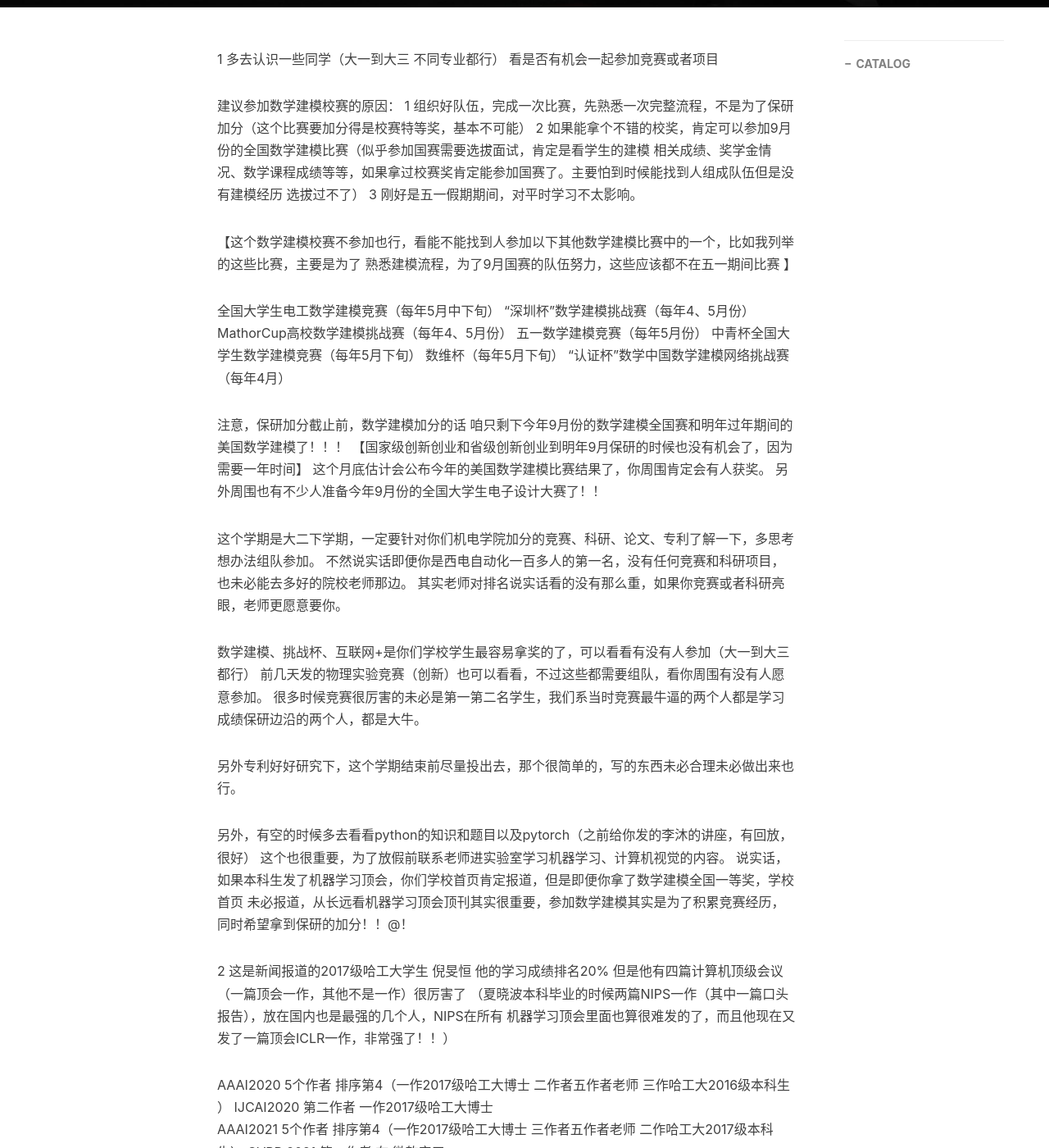
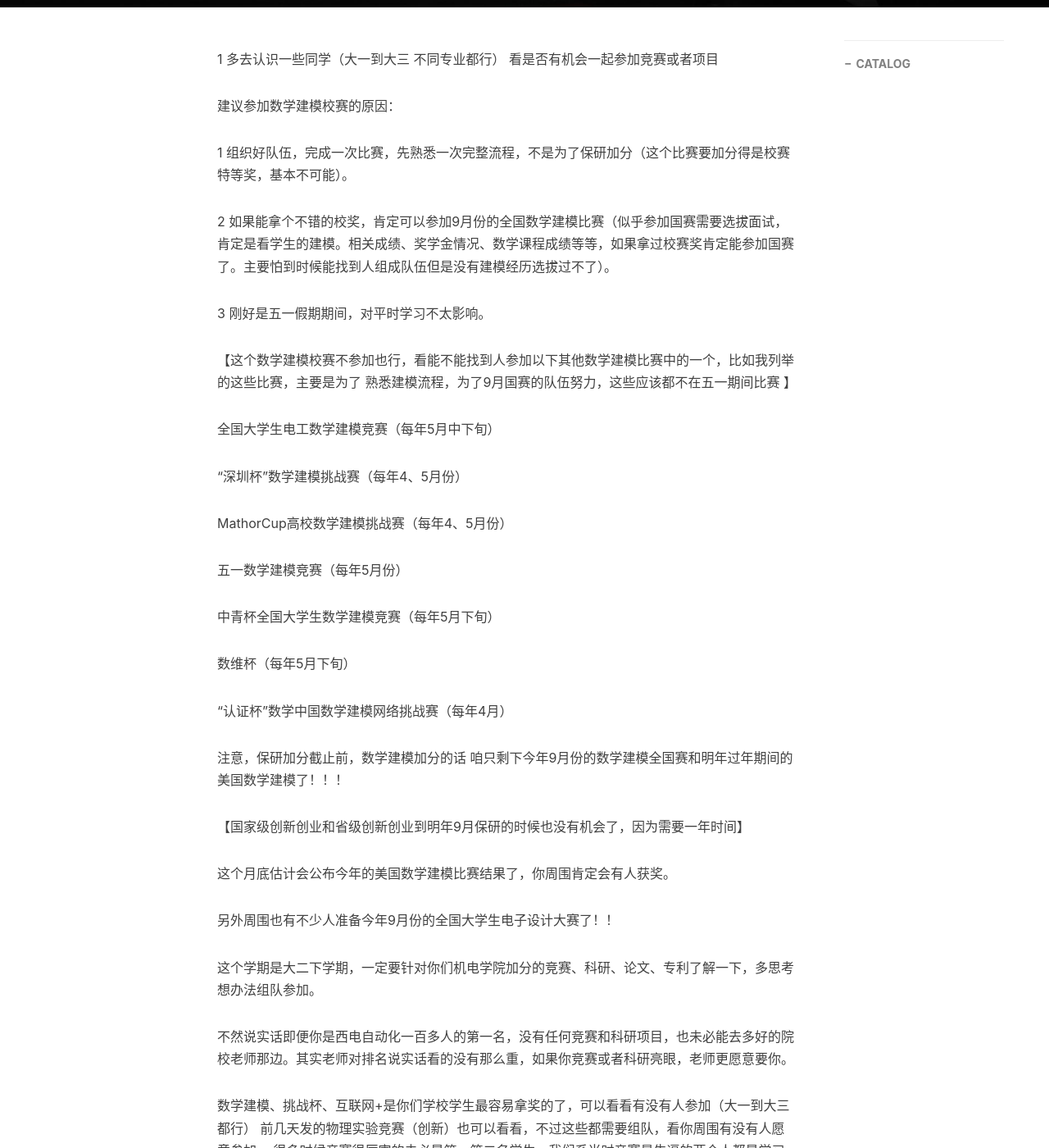
Before and after one commit to pengjiao123/pengjiao123.github.io, a Jekyll site: the page built from _posts/2021-04-06-一些提醒适当看看.md, in a window 1280 px wide and 1400 px high, scrolled down 514 px. Shown: the whole window at 82% size. Built offline with Jekyll 4.4.1, drawn with Linux system fonts in a browser that asks for light colours; nearby versions of some CDN libraries; comment, search, counter and statistics services are not loaded; some of the changed lines change nothing that is shown; some of the changed text lies outside the part shown.

Commit message:
Update 2021-04-06-一些提醒适当看看.md

```diff
--- a/_posts/2021-04-06-一些提醒适当看看.md
+++ b/_posts/2021-04-06-一些提醒适当看看.md
@@ -13,10 +13,11 @@
 1 多去认识一些同学（大一到大三 不同专业都行） 看是否有机会一起参加竞赛或者项目
 
 建议参加数学建模校赛的原因：
-1 组织好队伍，完成一次比赛，先熟悉一次完整流程，不是为了保研加分（这个比赛要加分得是校赛特等奖，基本不可能）
-2 如果能拿个不错的校奖，肯定可以参加9月份的全国数学建模比赛（似乎参加国赛需要选拔面试，肯定是看学生的建模
-相关成绩、奖学金情况、数学课程成绩等等，如果拿过校赛奖肯定能参加国赛了。主要怕到时候能找到人组成队伍但是没有建模经历
-选拔过不了）
+
+1 组织好队伍，完成一次比赛，先熟悉一次完整流程，不是为了保研加分（这个比赛要加分得是校赛特等奖，基本不可能）。
+
+2 如果能拿个不错的校奖，肯定可以参加9月份的全国数学建模比赛（似乎参加国赛需要选拔面试，肯定是看学生的建模。相关成绩、奖学金情况、数学课程成绩等等，如果拿过校赛奖肯定能参加国赛了。主要怕到时候能找到人组成队伍但是没有建模经历选拔过不了）。
+
 3 刚好是五一假期期间，对平时学习不太影响。
 
 
@@ -24,22 +25,33 @@
 熟悉建模流程，为了9月国赛的队伍努力，这些应该都不在五一期间比赛 】
 
 全国大学生电工数学建模竞赛（每年5月中下旬）
+
 “深圳杯”数学建模挑战赛（每年4、5月份）
+
 MathorCup高校数学建模挑战赛（每年4、5月份）
+
 五一数学建模竞赛（每年5月份）
+
 中青杯全国大学生数学建模竞赛（每年5月下旬）
+
 数维杯（每年5月下旬）
+
 “认证杯”数学中国数学建模网络挑战赛（每年4月）
 
 
+
 注意，保研加分截止前，数学建模加分的话 咱只剩下今年9月份的数学建模全国赛和明年过年期间的美国数学建模了！！！
+
 【国家级创新创业和省级创新创业到明年9月保研的时候也没有机会了，因为需要一年时间】
+
 这个月底估计会公布今年的美国数学建模比赛结果了，你周围肯定会有人获奖。
+
 另外周围也有不少人准备今年9月份的全国大学生电子设计大赛了！！
 
+
 这个学期是大二下学期，一定要针对你们机电学院加分的竞赛、科研、论文、专利了解一下，多思考想办法组队参加。
-不然说实话即便你是西电自动化一百多人的第一名，没有任何竞赛和科研项目，也未必能去多好的院校老师那边。
-其实老师对排名说实话看的没有那么重，如果你竞赛或者科研亮眼，老师更愿意要你。
+
+不然说实话即便你是西电自动化一百多人的第一名，没有任何竞赛和科研项目，也未必能去多好的院校老师那边。其实老师对排名说实话看的没有那么重，如果你竞赛或者科研亮眼，老师更愿意要你。
 
 数学建模、挑战杯、互联网+是你们学校学生最容易拿奖的了，可以看看有没有人参加（大一到大三都行）
 前几天发的物理实验竞赛（创新）也可以看看，不过这些都需要组队，看你周围有没有人愿意参加。
@@ -50,14 +62,14 @@
 
 另外，有空的时候多去看看python的知识和题目以及pytorch（之前给你发的李沐的讲座，有回放，很好）
 这个也很重要，为了放假前联系老师进实验室学习机器学习、计算机视觉的内容。
-说实话，如果本科生发了机器学习顶会，你们学校首页肯定报道，但是即便你拿了数学建模全国一等奖，学校首页
-未必报道，从长远看机器学习顶会顶刊其实很重要，参加数学建模其实是为了积累竞赛经历，同时希望拿到保研的加分！！@！
+
+说实话，如果本科生发了机器学习顶会，你们学校首页肯定报道，但是即便你拿了数学建模全国一等奖，学校首页未必报道，从长远看机器学习顶会顶刊其实很重要，参加数学建模其实是为了积累竞赛经历，同时希望拿到保研的加分！
 
 2 这是新闻报道的2017级哈工大学生 倪旻恒
-他的学习成绩排名20% 但是他有四篇计算机顶级会议（一篇顶会一作，其他不是一作）很厉害了
-（夏晓波本科毕业的时候两篇NIPS一作（其中一篇口头报告），放在国内也是最强的几个人，NIPS在所有
-机器学习顶会里面也算很难发的了，而且他现在又发了一篇顶会ICLR一作，非常强了！！）
 
+他的学习成绩排名是20% 但是他有四篇计算机顶级会议（一篇顶会一作，其他不是一作）很厉害了。
+
+（夏晓波本科毕业的时候两篇NIPS一作（其中一篇口头报告），放在国内也是最强的几个人，NIPS在所有机器学习顶会里面也算很难发的了，而且他现在又发了一篇顶会ICLR一作，非常强了！！）。
 
 AAAI2020 5个作者 排序第4（一作2017级哈工大博士 二作者五作者老师 三作哈工大2016级本科生 ）
 IJCAI2020 第二作者 一作2017级哈工大博士
@@ -65,3 +77,7 @@
 CVPR 2021 第一作者 在 微软实习
 
 这个人就是大二开始在哈工大一个知名实验室实习，跟博士和老师合作发了三篇，之后去微软实习发了一篇一作。
+
+所以我之前告诉你一定要找大牛老师带你，而且不是老师主页上面写自己做机器学习、计算机视觉他就是专业搞这个方向的，我之前告诉你的老师他是这个方向的专业大牛。
+
+当然找老师人品是最重要的，能力其实其次，但是因为完全不了解，又是本科生，可以先接触看看。
```
